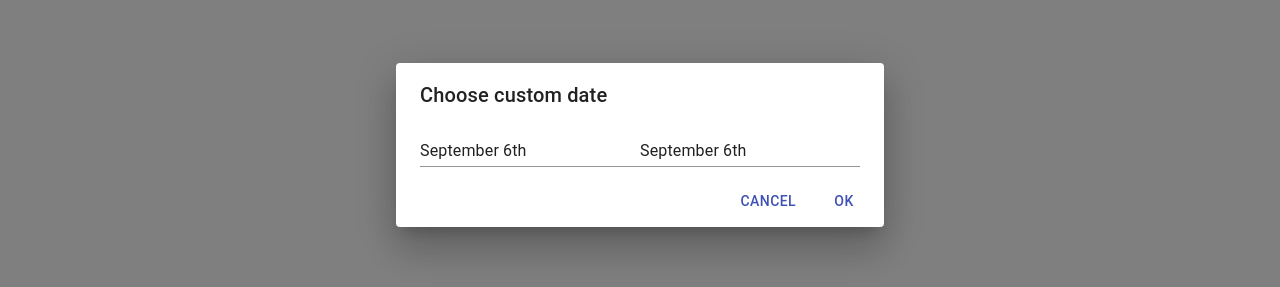
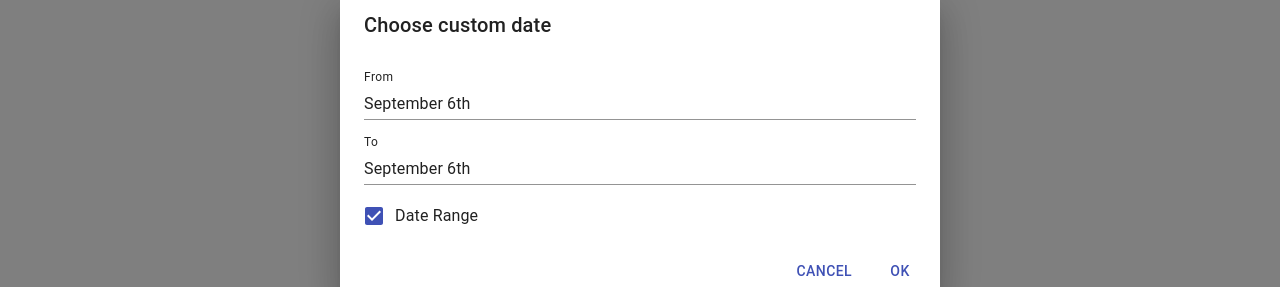
Before and after one commit to PanasSubedi/planner, a React (Create React App) app: page / in a window 1280 px wide. Both pictures are taken after a click on the button "CUSTOM DATE". Shown: the part 255-542 px from the top of the page. Built offline with nearby package versions, Linux system fonts and the light colour scheme; no server answers.

Commit message:
improved styling for custom date pick dialog

```diff
--- a/src/components/CustomDateDialog.js
+++ b/src/components/CustomDateDialog.js
@@ -1,8 +1,11 @@
 import { useState } from 'react';
 
+import { makeStyles } from '@material-ui/core/styles';
+
 import {
-  Button,
+  Button, Checkbox, FormControlLabel,
   Dialog, DialogTitle, DialogContent, DialogActions,
+  Typography
 } from '@material-ui/core';
 
 import DateFnsUtils from '@date-io/date-fns';
@@ -11,15 +14,34 @@ import {
   MuiPickersUtilsProvider,
 } from '@material-ui/pickers';
 
+const useStyles = makeStyles(() => ({
+  datePicker: {
+    marginBottom: 10
+  }
+}))
+
 export const CustomDateDialog = ({
   showDateRangeDialog, setShowDateRangeDialog,
   setCustomDateRange,
 }) => {
 
+  const [dateRange, setDateRange] = useState(true);
+
   const [selectedDateRange, setSelectedDateRange] = useState({
     startDate: new Date(),
     endDate: new Date(),
   });
+
+  const changeDateRange = () => {
+    if (dateRange){
+      setSelectedDateRange({
+        startDate: selectedDateRange.startDate,
+        endDate: selectedDateRange.startDate,
+      })
+    }
+
+    setDateRange(!dateRange);
+  }
 
   const handleDateChange = (startEnd, newDate) => {
     if (startEnd === 'start'){
@@ -34,14 +56,50 @@ export const CustomDateDialog = ({
     setCustomDateRange(selectedDateRange.startDate, selectedDateRange.endDate);
   }
 
+  const classes = useStyles();
+
   return (
-    <Dialog open={showDateRangeDialog} onClose={() => setShowDateRangeDialog(false)} aria-labelledby="form-dialog-title">
+    <Dialog
+      open={showDateRangeDialog}
+      onClose={() => setShowDateRangeDialog(false)}
+      aria-labelledby="form-dialog-title"
+      fullWidth
+    >
       <DialogTitle id="form-dialog-title">Choose custom date</DialogTitle>
       <DialogContent>
         <MuiPickersUtilsProvider utils={DateFnsUtils}>
-          <DatePicker value={selectedDateRange.startDate} onChange={newDate => handleDateChange('start', newDate)} />
-          <DatePicker value={selectedDateRange.endDate} onChange={newDate => handleDateChange('end', newDate)} />
+          { dateRange && <Typography variant="caption">From</Typography>}
+          <DatePicker
+            className={classes.datePicker}
+            value={selectedDateRange.startDate}
+            onChange={newDate => handleDateChange('start', newDate)}
+            fullWidth autoOk
+          />
+
+          { dateRange &&
+            <>
+              <Typography variant="caption">To</Typography>
+              <DatePicker
+                className={classes.datePicker}
+                value={selectedDateRange.endDate}
+                onChange={newDate => handleDateChange('end', newDate)}
+                fullWidth autoOk
+              />
+            </>
+          }
         </MuiPickersUtilsProvider>
+
+        <FormControlLabel
+          control={
+            <Checkbox
+              checked={dateRange}
+              onChange={changeDateRange}
+              color="primary"
+            />
+          }
+          label="Date Range"
+        />
+
       </DialogContent>
       <DialogActions>
         <Button onClick={() => setShowDateRangeDialog(false)} color="primary">
```
